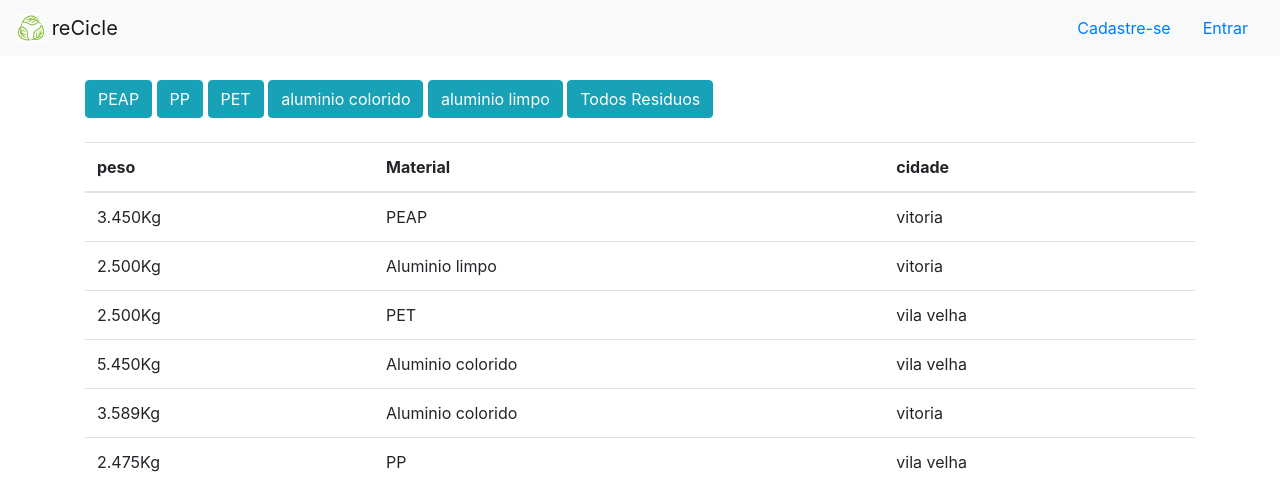
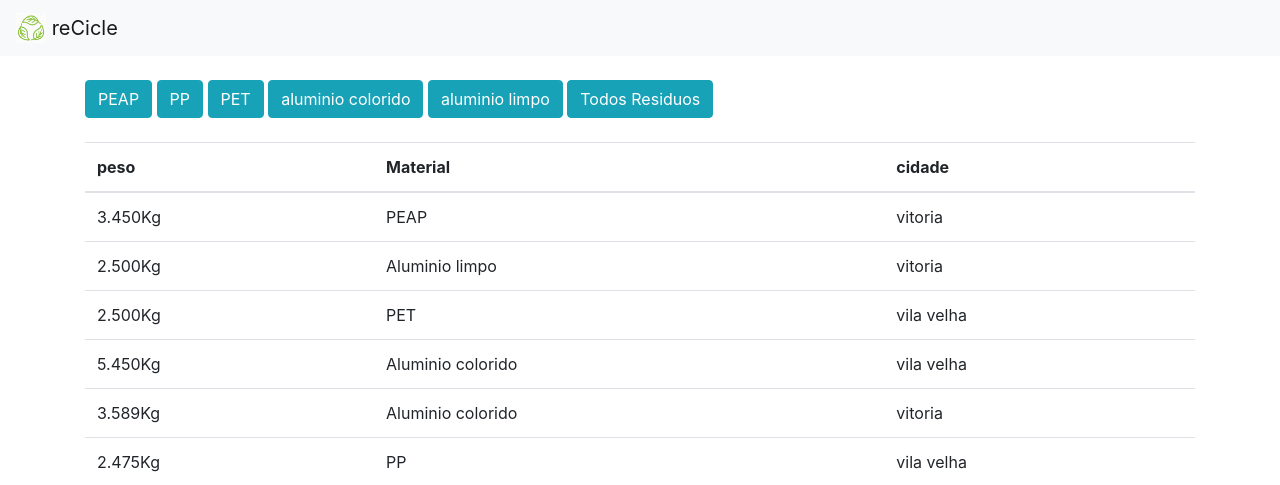
Before and after one commit to MarceloMendes94/reCicle_code, a Django app: page /relatorio/pesagem/ in a window 1280 px wide. Shown: the top 485 px of the page. Run offline with Django 3.2, Linux system fonts and the light colour scheme; a user stored in the database is signed in; data comes from the database, SQL or seed files in the repository; both versions use the stored data as it was after the commit; some libraries are stand-ins or nearby versions.

Commit message:
update: banco de dados

```diff
--- a/AppResiduos/Aplicacao/templates/admin_perfil.html
+++ b/AppResiduos/Aplicacao/templates/admin_perfil.html
@@ -24,7 +24,9 @@
     <br>
     <ul>
         <li>Loja</li>
-        <li>relatório</li>
+        <a href="/relatorio/pesagem/">
+            <li>relatório</li>
+        </a>
         <li>Cupom</li>
         <li>missão</li>
         <li>cupom</li>
--- a/AppResiduos/Aplicacao/templates/admin_rel_pesagens.html
+++ b/AppResiduos/Aplicacao/templates/admin_rel_pesagens.html
@@ -18,12 +18,13 @@
             <img src="/static/img/recicle.png" width="30" height="30" class="d-inline-block align-top" alt="">
             reCicle
         </a>
+
         <ul class="nav justify-content-end">
             <li class="nav-item">
-                <a class="nav-link " href="/cadastro">Cadastre-se</a>
+            <!--    <a class="nav-link " href="/cadastro">Cadastre-se</a>-->
             </li>
             <li class="nav-item">
-                <a class="nav-link" href="/login">Entrar</a>
+                <!--<a class="nav-link" href="/login">Entrar</a>-->
             </li>
         </ul>
     </nav>
```
Also changed, not shown: AppResiduos/db.sqlite3.
